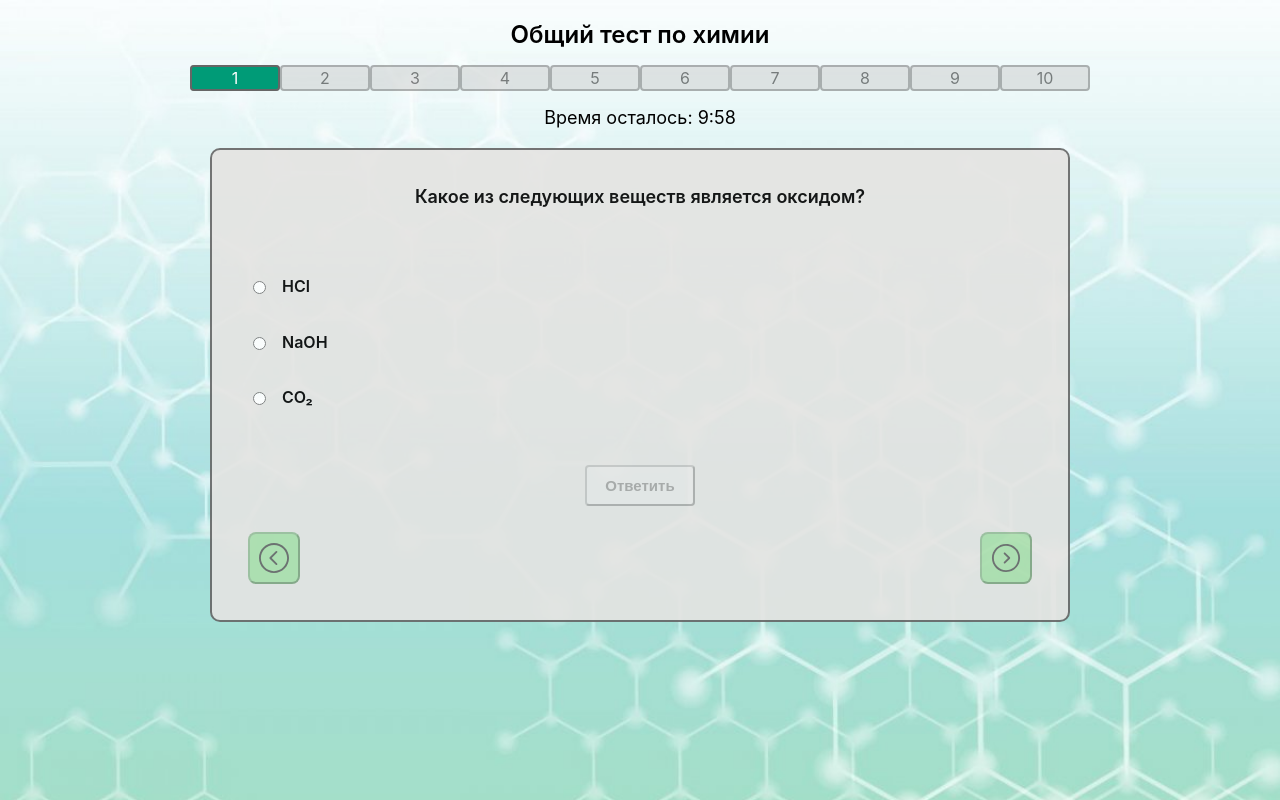
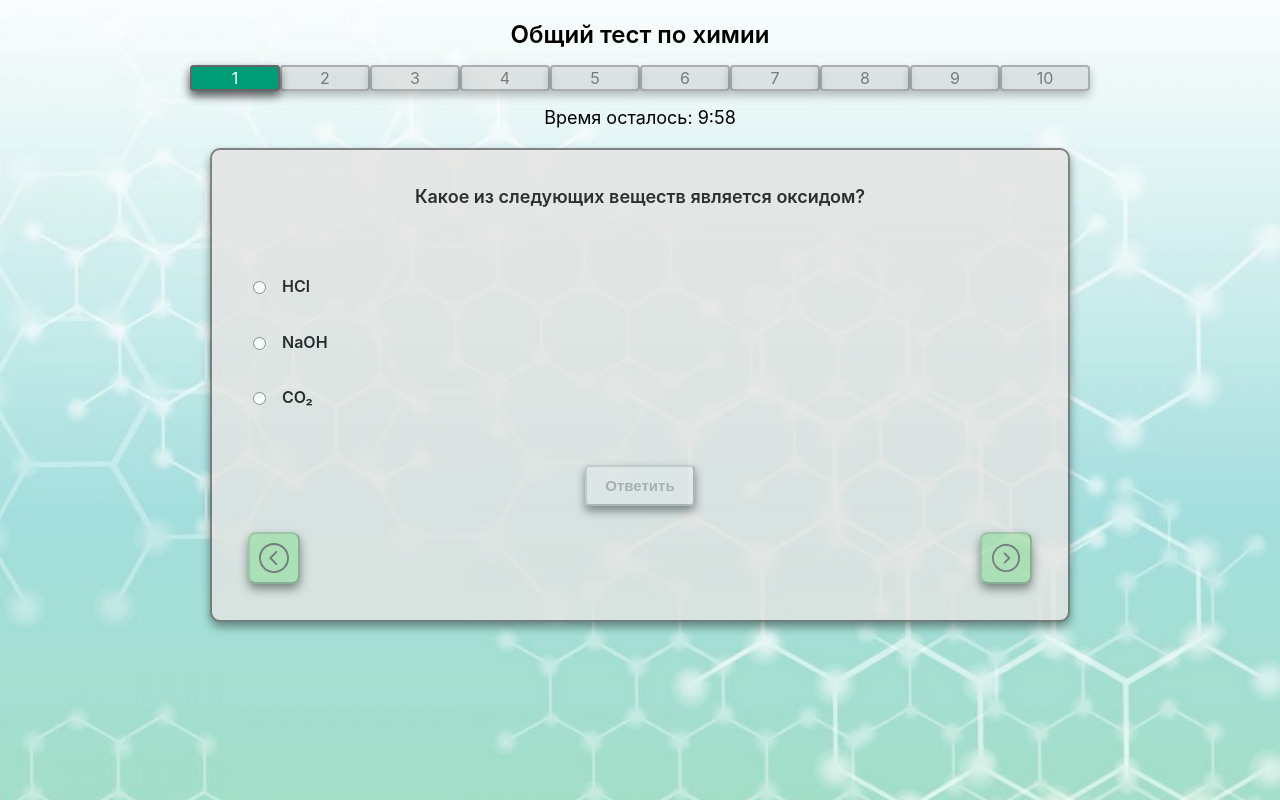
Before and after one commit to mycodetherapy/school-test, a React (Create React App) app: page / in a window 1280 px wide. Both pictures are taken after a click on the button "Начать тест". Built offline with nearby package versions, Linux system fonts and the light colour scheme.

Commit message:
Add shadows

```diff
--- a/src/components/ProgressBar/ProgressBar.css
+++ b/src/components/ProgressBar/ProgressBar.css
@@ -20,6 +20,7 @@
   border: 2px solid #666;
   border-radius: 4px;
   box-sizing: border-box;
+  box-shadow: 0px 5px 10px 0px rgba(0, 0, 0, 0.5);
 }
 
 .progress__fragment_solved {
--- a/src/components/QuestionCard/QuestionCard.css
+++ b/src/components/QuestionCard/QuestionCard.css
@@ -5,7 +5,8 @@
   font-weight: 600;
   margin: 20px;
   background-color: #e5e4e2;
-  opacity: 0.9;
+  opacity: 0.8;
+  box-shadow: 0px 5px 10px 0px rgba(0, 0, 0, 0.5);
 }
 
 .card_finish {
@@ -19,6 +20,7 @@
   margin: 0;
   padding-bottom: 26px;
   min-height: 60px;
+  text-shadow: 0px 5px 10px 0px rgba(0, 0, 0, 0.5);
 }
 
 .card__form {
@@ -64,6 +66,7 @@
   border-radius: 4px;
   align-self: center;
   cursor: pointer;
+  box-shadow: 0px 5px 10px 0px rgba(0, 0, 0, 0.5);
 }
 
 .card__form__button-submit:hover {
@@ -84,6 +87,7 @@
   border-radius: 8px;
   cursor: pointer;
   background-color: #addfad;
+  box-shadow: 0px 5px 10px 0px rgba(0, 0, 0, 0.5);
 }
 
 .card__nav-buttons__button_right {
--- a/src/components/StartButton/StartButton.css
+++ b/src/components/StartButton/StartButton.css
@@ -9,6 +9,7 @@
   padding: 10px 18px;
   border-radius: 4px;
   cursor: pointer;
+  box-shadow: 0px 5px 10px 0px rgba(0, 0, 0, 0.5);
 }
 
 .start__button:hover {
```
